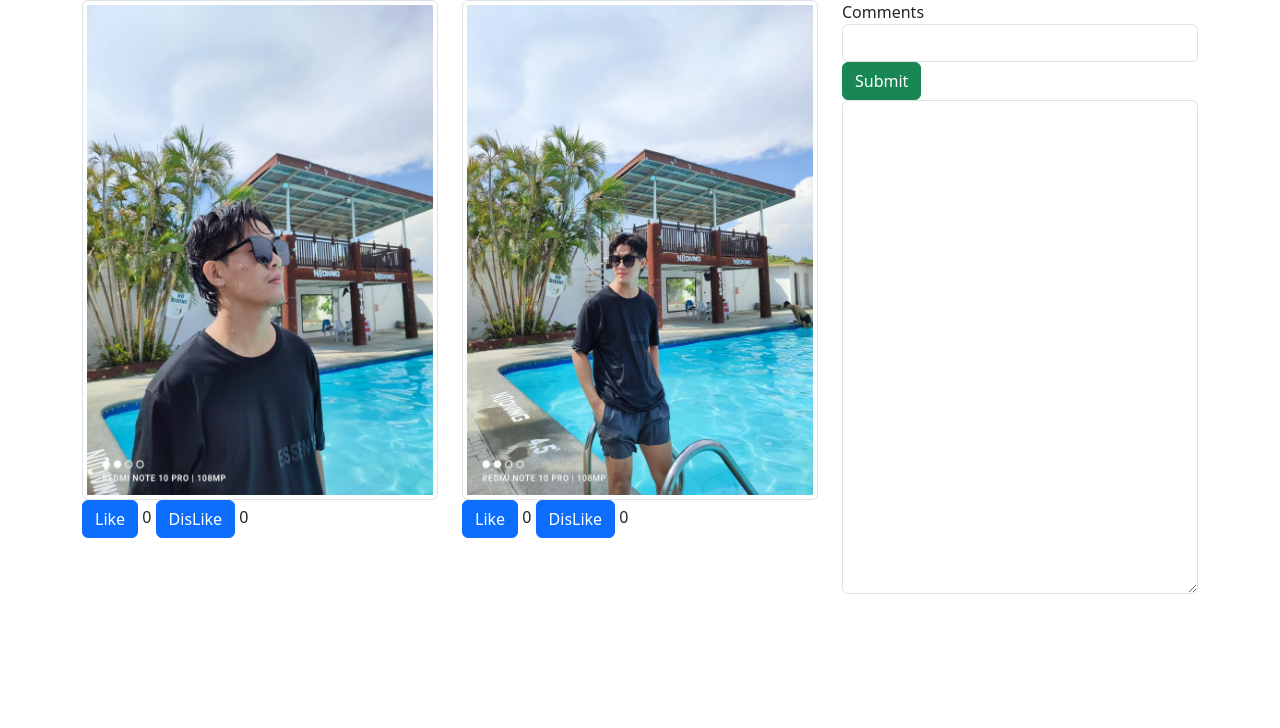
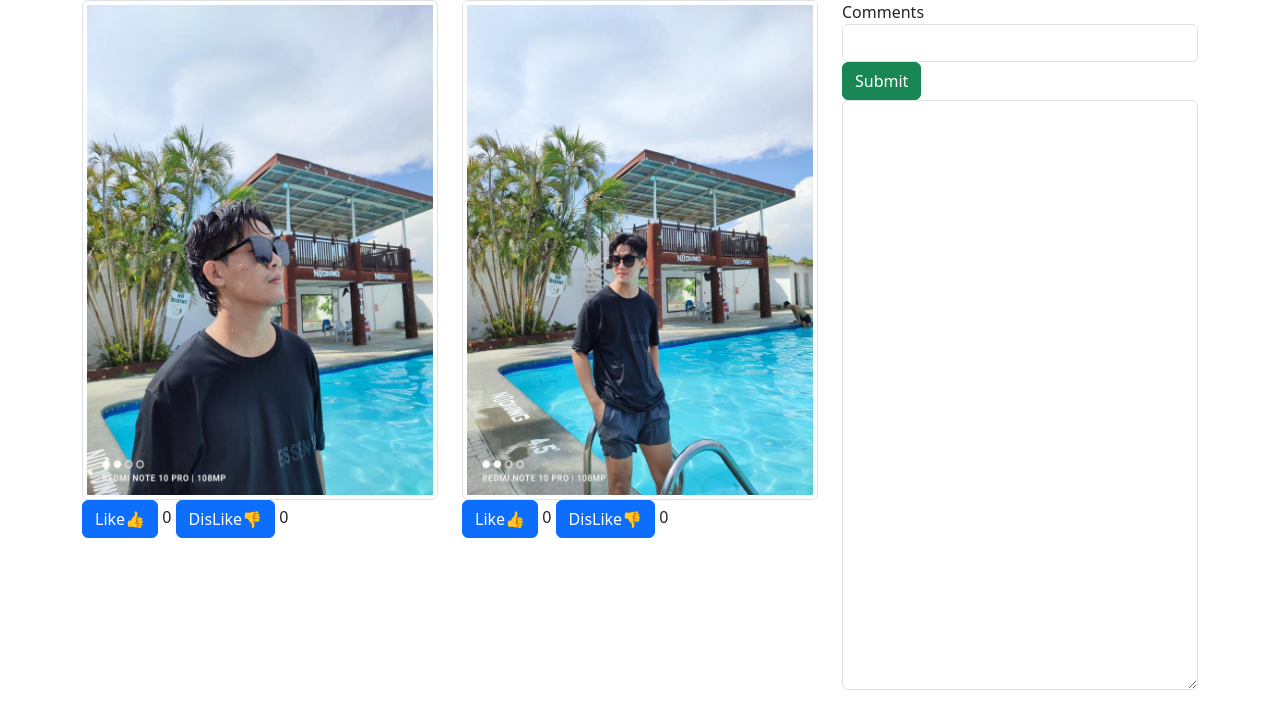
Before and after one commit to Peejaypeejay/Peejay, a plain HTML site: page index.html in a window 1280 px wide. Drawn offline with nearby package versions, Linux system fonts and the light colour scheme.

Commit message:
Update index.html

```diff
--- a/index.html
+++ b/index.html
@@ -9,23 +9,23 @@
        <div class="row">
          <div class="col-4">
            <img src="IMG_20240513_213040_073.jpg" class="img-thumbnail" style="width:400px;height:500px;"/> <br>
-               <button class="btn btn-primary" type=button id="btnLike1"> Like </button>
-               <output id="countLike1">0</output>
-               <button class="btn btn-primary" type=button id="btnDisLike1"> DisLike </button>
-               <output id="countDisLike1">0</output>
+           <button class="btn btn-primary" type=button" id="btnLike1"> Like👍 </button>
+           <output id="countLikes1">0</output>
+          <button class="btn btn-primary" type="button" id="btnDisLike1"> DisLike👎 </button>
+          <output id="countDisLikes1"> 0 </output>
          </div>
          <div class="col-4">
            <img src="IMG_20240513_213109_801.jpg" class="img-thumbnail" style="width:400px;height:500px;"/> <br>
-               <button class="btn btn-primary" type=button id="btnLike2"> Like </button>
-               <output id="countLike2">0</output>
-               <button class="btn btn-primary" type=button id="btnDisLike2"> DisLike </button>
-               <output id="countDisLike2">0</output>
+           <button class="btn btn-primary" type=button" id="btnLike2"> Like👍 </button>
+           <output id="countLikes2">0</output>
+          <button class="btn btn-primary" type="button" id="btnDisLike2"> DisLike👎 </button>
+          <output id="countDisLikes2"> 0 </output>
          </div>
           <div class="col-4">
-             Comments<br>
-             <input type="text" class="form-control" id="comment"/>
-             <button class="btn btn-success" id="submit">Submit</button>
-             <textarea class="form-control" id="commentbox" rows="20"></textarea>
+             Comments <br>
+             <input type = "text" class="form-control" type ="text" id="comment"/>
+             <button class= "btn btn-success" id= "submit"> Submit</button>
+             <textarea class="form-control" id= "commentbox" rows= "24"> </textarea>
        </div>
      </div>
     <script src="index.js"></script>
```
Lines whose indentation alone changed are shown as unchanged.
